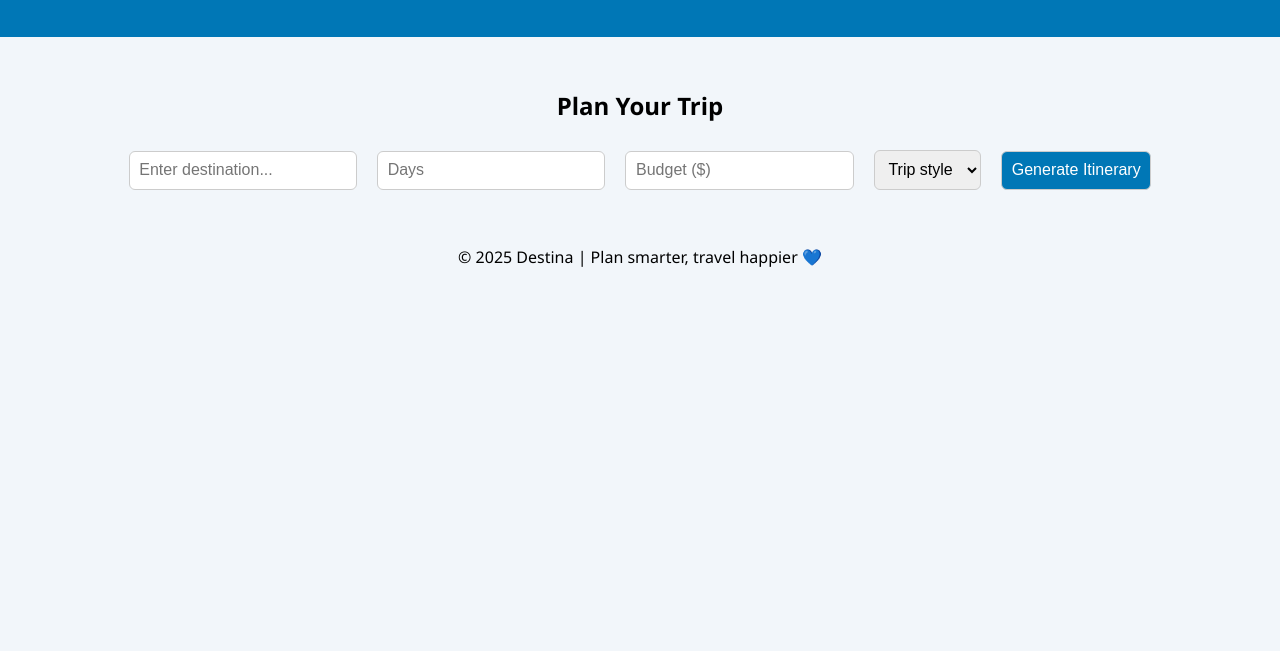
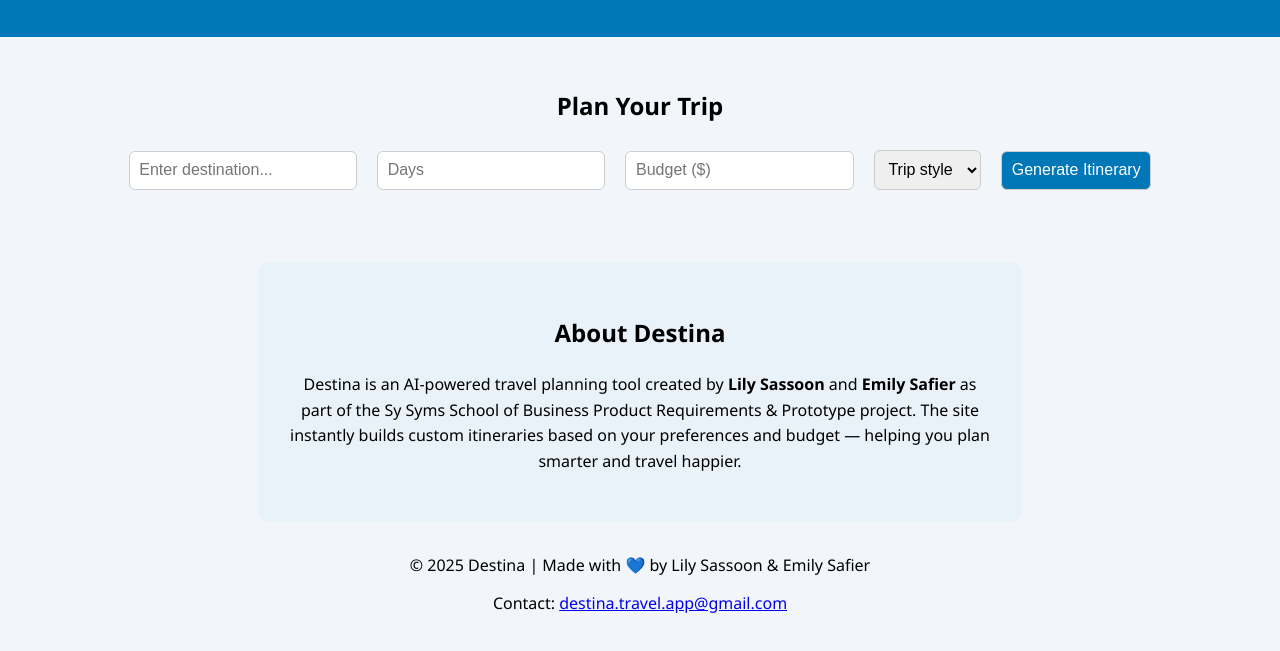
Before and after one commit to esafier-lab/Destina, a plain HTML site: page index.html in a window 1280 px wide. Shown: the part 135-786 px from the top of the page. Drawn offline with Linux system fonts and the light colour scheme.

Commit message:
add About Destina section, contact footer, and CSS styling

```diff
--- a/index.html
+++ b/index.html
@@ -34,10 +34,16 @@
       <div id="itinerary"></div>
     </section>
   </main>
+  <section id="about">
+    <h2>About Destina</h2>
+    <p>Destina is an AI-powered travel planning tool created by <strong>Lily Sassoon</strong> and <strong>Emily Safier</strong> as part of the Sy Syms School of Business Product Requirements & Prototype project. The site instantly builds custom itineraries based on your preferences and budget — helping you plan smarter and travel happier.</p>
+  </section>
 
   <footer>
-    <p>© 2025 Destina | Plan smarter, travel happier 💙</p>
+    <p>© 2025 Destina | Made with 💙 by Lily Sassoon & Emily Safier</p>
+    <p>Contact: <a href="mailto:destina.travel.app@gmail.com">destina.travel.app@gmail.com</a></p>
   </footer>
+
 
   <script src="script.js"></script>
 </body>
--- a/style.css
+++ b/style.css
@@ -46,6 +46,21 @@ body {
     padding: 1rem;
   }
 
+  .card:hover {
+    transform: translateY(-5px);
+  }
+
+  /* About section styling */
+  #about {
+    background: #e9f2f9;
+    padding: 2rem;
+    border-radius: 12px;
+    margin: 2rem auto;
+    width: 80%;
+    max-width: 700px;
+    line-height: 1.6;
+  }
+
   @media (max-width: 600px) {
     #itinerary { flex-direction: column; align-items: center; }
   }
```
